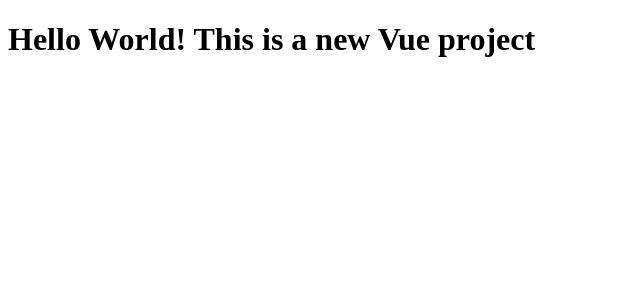
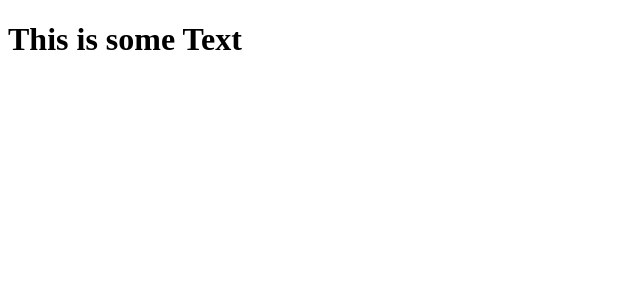
Before and after one commit to babunairofficial/VueJs, a Vue app in the folder CreateNew/: page / in a window 1280 px wide. Shown: the top 300 px of the page, without its empty margins (0-640 px from the left). Built offline with nearby package versions, Linux system fonts and the light colour scheme.

Commit message:
First entry using Vue

```diff
--- a/CreateNew/src/App.vue
+++ b/CreateNew/src/App.vue
@@ -1,9 +1,16 @@
 <script>
+export default{
+  data(){
+    return{
+      message: 'This is some Text'
+    };
+  }
+}
 
 </script>
 
 <template>
-  <h1>Hello World! This is a new Vue project</h1>
+  <h1>{{message}}</h1>
 
 </template>
 
```
